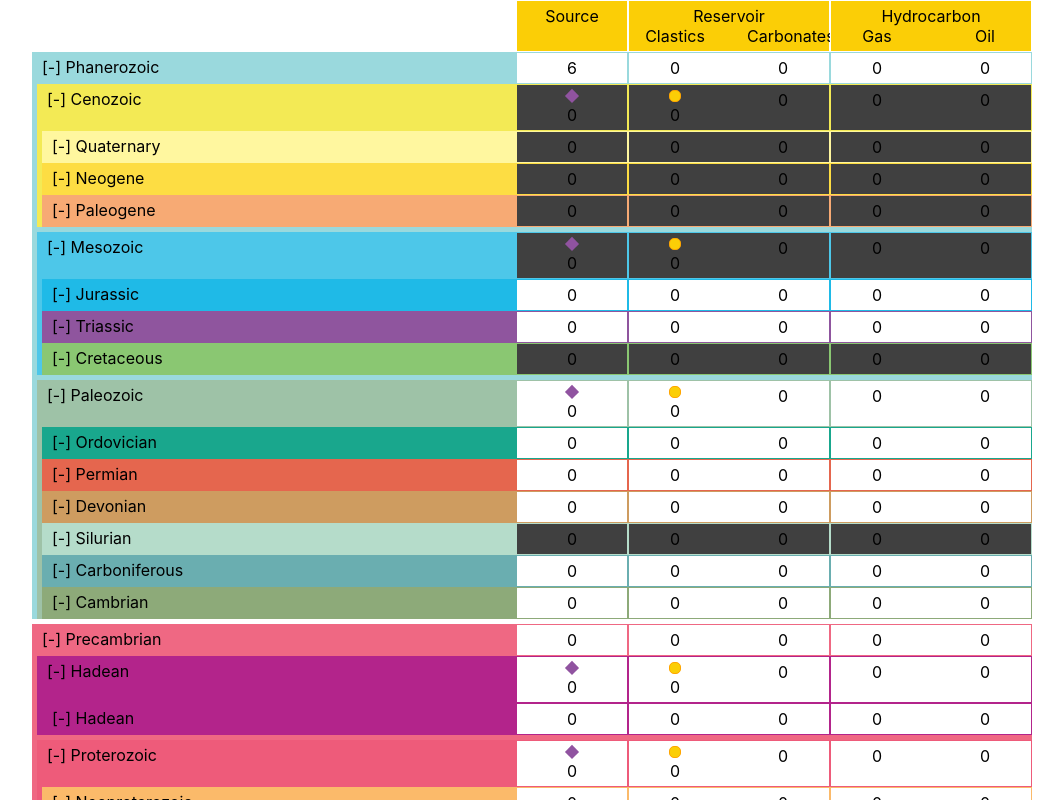
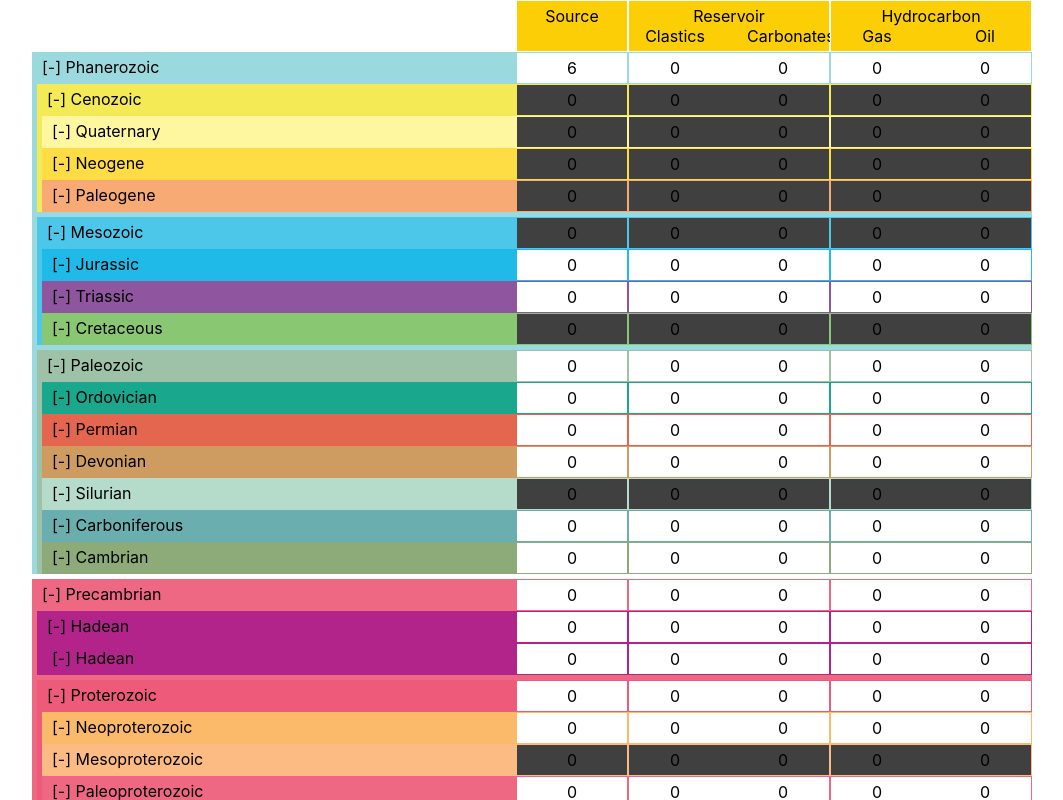
Before and after one commit to HelenStela/geotime, a React (Create React App) app: page / in a window 1280 px wide. Shown: the top 800 px of the page, without its empty margins (108-1171 px from the left). Built offline with nearby package versions, Linux system fonts and the light colour scheme.

Commit message:
updated three-level rendering

```diff
--- a/src/components/components/Row.js
+++ b/src/components/components/Row.js
@@ -40,9 +40,9 @@ class Row extends Component {
                     <div className="container" style={{ backgroundColor: childColor[0], borderColor: childColor[0] }}>
                         <div className="inner-content">
                             <div className="period">[-] {childData.text}</div>
-                            <div className="column-one-name" style={{ backgroundColor: childColor[1] }}><div className="diamond"></div>{childData['value-source-rock']}</div>
+                            <div className="column-one-name" style={{ backgroundColor: childColor[1] }}>{childData['value-source-rock']}</div>
                             <div className="column-two-names" style={{ backgroundColor: childColor[1] }}>
-                                <div className="resource-left"><div className="circle"></div>{childData['value-clastics']}</div>
+                                <div className="resource-left">{childData['value-clastics']}</div>
                                 <div className="resource-right">{childData['value-carbonates']}</div>
                             </div>
                             <div className="column-two-names" style={{ backgroundColor: childColor[1] }}>
```
